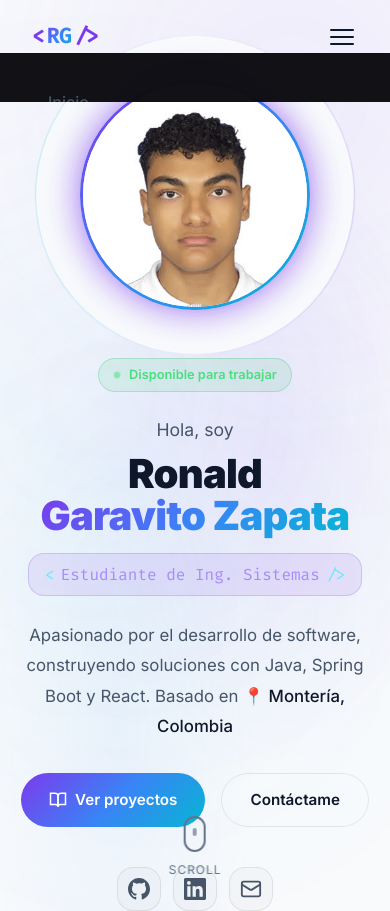
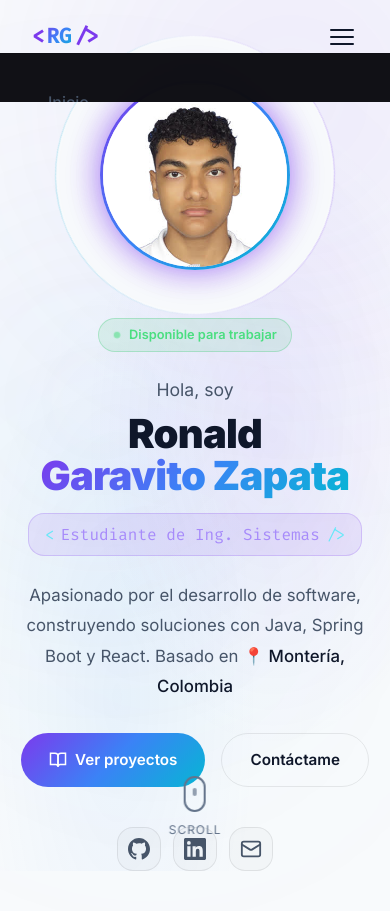
Before and after one commit to ronaldgaravito/Portafolio, a React (Vite) app: page / in a window 390 px wide. Shown: the top 911 px of the page. Built offline with nearby package versions, Linux system fonts and the light colour scheme.

Commit message:
"mejora"

```diff
--- a/package.json
+++ b/package.json
@@ -10,6 +10,7 @@
     "preview": "vite preview"
   },
   "dependencies": {
+    "@emailjs/browser": "^4.4.1",
     "lucide-react": "^0.576.0",
     "react": "^19.2.0",
     "react-dom": "^19.2.0"
--- a/src/components/Contact.css
+++ b/src/components/Contact.css
@@ -340,6 +340,49 @@
   transform: translate(3px, -3px);
 }
 
+.contact__form-submit:disabled {
+  opacity: 0.7;
+  cursor: not-allowed;
+  transform: none;
+  box-shadow: none;
+}
+
+.contact__form-submit.sending .contact__submit-icon {
+  animation: rotate-submit 1s linear infinite;
+}
+
+.contact__form-status {
+  text-align: center;
+  font-size: 0.875rem;
+  font-weight: 500;
+  margin-top: 0.5rem;
+  padding: 0.75rem;
+  border-radius: var(--radius-md);
+  animation: fade-in 0.3s ease;
+}
+
+.contact__form-status.success {
+  background: rgba(34, 197, 94, 0.1);
+  color: #4ade80;
+  border: 1px solid rgba(34, 197, 94, 0.2);
+}
+
+.contact__form-status.error {
+  background: rgba(239, 68, 68, 0.1);
+  color: #f87171;
+  border: 1px solid rgba(239, 68, 68, 0.2);
+}
+
+@keyframes rotate-submit {
+  from { transform: rotate(0deg); }
+  to { transform: rotate(360deg); }
+}
+
+@keyframes fade-in {
+  from { opacity: 0; transform: translateY(-10px); }
+  to { opacity: 1; transform: translateY(0); }
+}
+
 /* ---- RESPONSIVE ---- */
 @media (max-width: 600px) {
   .contact__bottom-inner {
--- a/src/components/Contact.jsx
+++ b/src/components/Contact.jsx
@@ -1,4 +1,5 @@
-import { useState } from 'react';
+import { useState, useRef } from 'react';
+import emailjs from '@emailjs/browser';
 import { useLanguage } from '../context/LanguageContext';
 import './Contact.css';
 
@@ -47,12 +48,36 @@ const contactLinks = [
 
 export default function Contact() {
   const { t } = useLanguage();
+  const form = useRef();
   const [copied, setCopied] = useState(false);
+  const [status, setStatus] = useState(null); // 'sending', 'success', 'error'
 
   const copyEmail = () => {
     navigator.clipboard.writeText('ronaldgaravito687@gmail.com');
     setCopied(true);
     setTimeout(() => setCopied(false), 2000);
+  };
+
+  const handleSubmit = (e) => {
+    e.preventDefault();
+    setStatus('sending');
+
+    emailjs.sendForm(
+      import.meta.env.VITE_EMAILJS_SERVICE_ID,
+      import.meta.env.VITE_EMAILJS_TEMPLATE_ID,
+      form.current,
+      import.meta.env.VITE_EMAILJS_PUBLIC_KEY
+    )
+    .then((result) => {
+      console.log(result.text);
+      setStatus('success');
+      form.current.reset();
+      setTimeout(() => setStatus(null), 5000);
+    }, (error) => {
+      console.log(error.text);
+      setStatus('error');
+      setTimeout(() => setStatus(null), 5000);
+    });
   };
 
   return (
@@ -110,12 +135,12 @@ export default function Contact() {
           {/* Contact Form */}
           <div id="contact-form" className="contact__form-container glass-card">
             <h3 className="contact__form-title">{t.contactFormTitle}</h3>
-            <form className="contact__form">
+            <form ref={form} onSubmit={handleSubmit} className="contact__form">
               <div className="contact__form-group">
                 <label className="contact__form-label">{t.contactName}</label>
                 <div className="contact__input-wrapper">
                   <svg className="contact__input-icon" width="18" height="18" viewBox="0 0 24 24" fill="none" stroke="currentColor" strokeWidth="2" strokeLinecap="round" strokeLinejoin="round"><path d="M19 21v-2a4 4 0 0 0-4-4H9a4 4 0 0 0-4 4v2"></path><circle cx="12" cy="7" r="4"></circle></svg>
-                  <input type="text" placeholder={t.contactPlaceholderName} className="contact__input" />
+                  <input name="user_name" type="text" placeholder={t.contactPlaceholderName} className="contact__input" required />
                 </div>
               </div>
 
@@ -123,7 +148,7 @@ export default function Contact() {
                 <label className="contact__form-label">{t.contactEmailLabel}</label>
                 <div className="contact__input-wrapper">
                   <svg className="contact__input-icon" width="18" height="18" viewBox="0 0 24 24" fill="none" stroke="currentColor" strokeWidth="2" strokeLinecap="round" strokeLinejoin="round"><rect width="20" height="16" x="2" y="4" rx="2"></rect><path d="m22 7-8.97 5.7a1.94 1.94 0 0 1-2.06 0L2 7"></path></svg>
-                  <input type="email" placeholder={t.contactPlaceholderEmail} className="contact__input" />
+                  <input name="user_email" type="email" placeholder={t.contactPlaceholderEmail} className="contact__input" required />
                 </div>
               </div>
 
@@ -131,21 +156,25 @@ export default function Contact() {
                 <label className="contact__form-label">{t.contactSubject}</label>
                 <div className="contact__input-wrapper">
                   <svg className="contact__input-icon" width="18" height="18" viewBox="0 0 24 24" fill="none" stroke="currentColor" strokeWidth="2" strokeLinecap="round" strokeLinejoin="round"><line x1="21" x2="3" y1="6" y2="6"></line><line x1="21" x2="3" y1="12" y2="12"></line><line x1="21" x2="3" y1="18" y2="18"></line></svg>
-                  <input type="text" placeholder={t.contactPlaceholderSubject} className="contact__input" />
+                  <input name="subject" type="text" placeholder={t.contactPlaceholderSubject} className="contact__input" required />
                 </div>
               </div>
 
               <div className="contact__form-group">
                 <label className="contact__form-label">{t.contactMessage}</label>
                 <div className="contact__input-wrapper contact__input-wrapper--textarea">
-                  <textarea placeholder={t.contactPlaceholderMessage} className="contact__input contact__input--textarea"></textarea>
+                  <textarea name="message" placeholder={t.contactPlaceholderMessage} className="contact__input contact__input--textarea" required></textarea>
                 </div>
               </div>
 
-              <button type="submit" className="contact__form-submit">
-                {t.contactSendMessage}
+              <button type="submit" disabled={status === 'sending'} className={`contact__form-submit ${status === 'sending' ? 'sending' : ''}`}>
+                {status === 'sending' ? t.contactSending : status === 'success' ? t.contactSuccess : t.contactSendMessage}
                 <svg className="contact__submit-icon" width="18" height="18" viewBox="0 0 24 24" fill="none" stroke="currentColor" strokeWidth="2" strokeLinecap="round" strokeLinejoin="round"><line x1="22" x2="11" y1="2" y2="13"></line><polygon points="22 2 15 22 11 13 2 9 22 2"></polygon></svg>
               </button>
+
+              {status === 'error' && (
+                <p className="contact__form-status error">{t.contactError}</p>
+              )}
             </form>
           </div>
 
--- a/src/components/Hero.css
+++ b/src/components/Hero.css
@@ -191,16 +191,16 @@
 }
 
 .hero__image-ring--1 {
-  width: 380px;
-  height: 380px;
+  width: 310px;
+  height: 310px;
   border: 1px solid transparent;
   background: linear-gradient(var(--bg-primary), var(--bg-primary)) padding-box,
               linear-gradient(135deg, rgba(124, 58, 237, 0.5), transparent 50%, rgba(59, 130, 246, 0.5)) border-box;
 }
 
 .hero__image-ring--2 {
-  width: 430px;
-  height: 430px;
+  width: 360px;
+  height: 360px;
   border: 1px solid transparent;
   background: linear-gradient(var(--bg-primary), var(--bg-primary)) padding-box,
               linear-gradient(225deg, rgba(6, 182, 212, 0.3), transparent 50%, rgba(124, 58, 237, 0.3)) border-box;
@@ -215,8 +215,8 @@
 
 .hero__image-container {
   position: relative;
-  width: 300px;
-  height: 300px;
+  width: 240px;
+  height: 240px;
   border-radius: 50%;
   overflow: hidden;
   border: 3px solid transparent;
@@ -373,17 +373,17 @@
   }
 
   .hero__image-ring--1 {
+    width: 240px;
+    height: 240px;
+  }
+
+  .hero__image-ring--2 {
     width: 280px;
     height: 280px;
   }
 
-  .hero__image-ring--2 {
-    width: 320px;
-    height: 320px;
-  }
-
   .hero__image-container {
-    width: 230px;
-    height: 230px;
+    width: 190px;
+    height: 190px;
   }
 }
--- a/src/context/LanguageContext.jsx
+++ b/src/context/LanguageContext.jsx
@@ -83,7 +83,10 @@ export const translations = {
     contactPlaceholderSubject: "Oportunidad de proyecto",
     contactPlaceholderMessage: "Cuéntame sobre tu proyecto u oportunidad...",
     contactSendMessage: "Enviar Mensaje",
-    contactFormTitle: "Enviame un Mensaje"
+    contactFormTitle: "Enviame un Mensaje",
+    contactSending: "Enviando...",
+    contactSuccess: "¡Mensaje enviado con éxito!",
+    contactError: "Hubo un error al enviar el mensaje."
   },
   en: {
     // Navbar
@@ -165,7 +168,10 @@ export const translations = {
     contactPlaceholderSubject: "Project opportunity",
     contactPlaceholderMessage: "Tell me about your project or opportunity...",
     contactSendMessage: "Send Message",
-    contactFormTitle: "Send me a Message"
+    contactFormTitle: "Send me a Message",
+    contactSending: "Sending...",
+    contactSuccess: "Message sent successfully!",
+    contactError: "There was an error sending the message."
   }
 };
 
```
Also changed, not shown: 2 other files (tests, documents, lock files or other folders).
